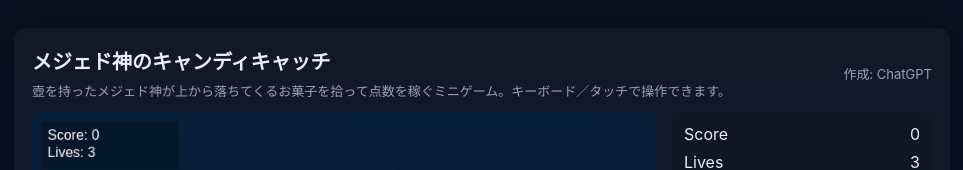
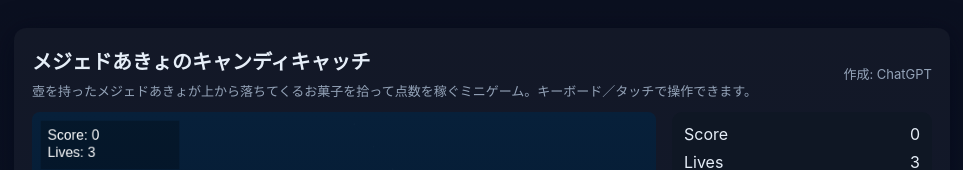
Before and after one commit to arukah868-glitch/MedjedAkyo, a plain HTML site: page medjed_candy_catch.html in a window 1280 px wide. Shown: the top 170 px of the page, without its empty margins (158-1121 px from the left). Drawn offline with Linux system fonts and the light colour scheme.

Commit message:
Update title and header for game character

```diff
--- a/medjed_candy_catch.html
+++ b/medjed_candy_catch.html
@@ -4,7 +4,7 @@
 <head>
   <meta charset="utf-8" />
   <meta name="viewport" content="width=device-width,initial-scale=1" />
-  <title>メジェド神のキャンディキャッチ</title>
+  <title>メジェドあきょのキャンディキャッチ</title>
   <style>
     :root{--bg:#0b1020;--panel:#0f1724;--accent:#ffd166;--muted:#94a3b8}
     html,body{height:100%;margin:0;background:linear-gradient(180deg,var(--bg) 0%, #071428 100%);font-family: Inter, system-ui, -apple-system, "Hiragino Kaku Gothic ProN", "Noto Sans JP", sans-serif;color:#e6eef8}
@@ -30,8 +30,8 @@
   <div class="wrap">
     <header>
       <div>
-        <h1>メジェド神のキャンディキャッチ</h1>
-        <p class="lead">壺を持ったメジェド神が上から落ちてくるお菓子を拾って点数を稼ぐミニゲーム。キーボード／タッチで操作できます。</p>
+        <h1>メジェドあきょのキャンディキャッチ</h1>
+        <p class="lead">壺を持ったメジェドあきょが上から落ちてくるお菓子を拾って点数を稼ぐミニゲーム。キーボード／タッチで操作できます。</p>
       </div>
       <div>
         <div class="muted">作成: ChatGPT</div>
```
